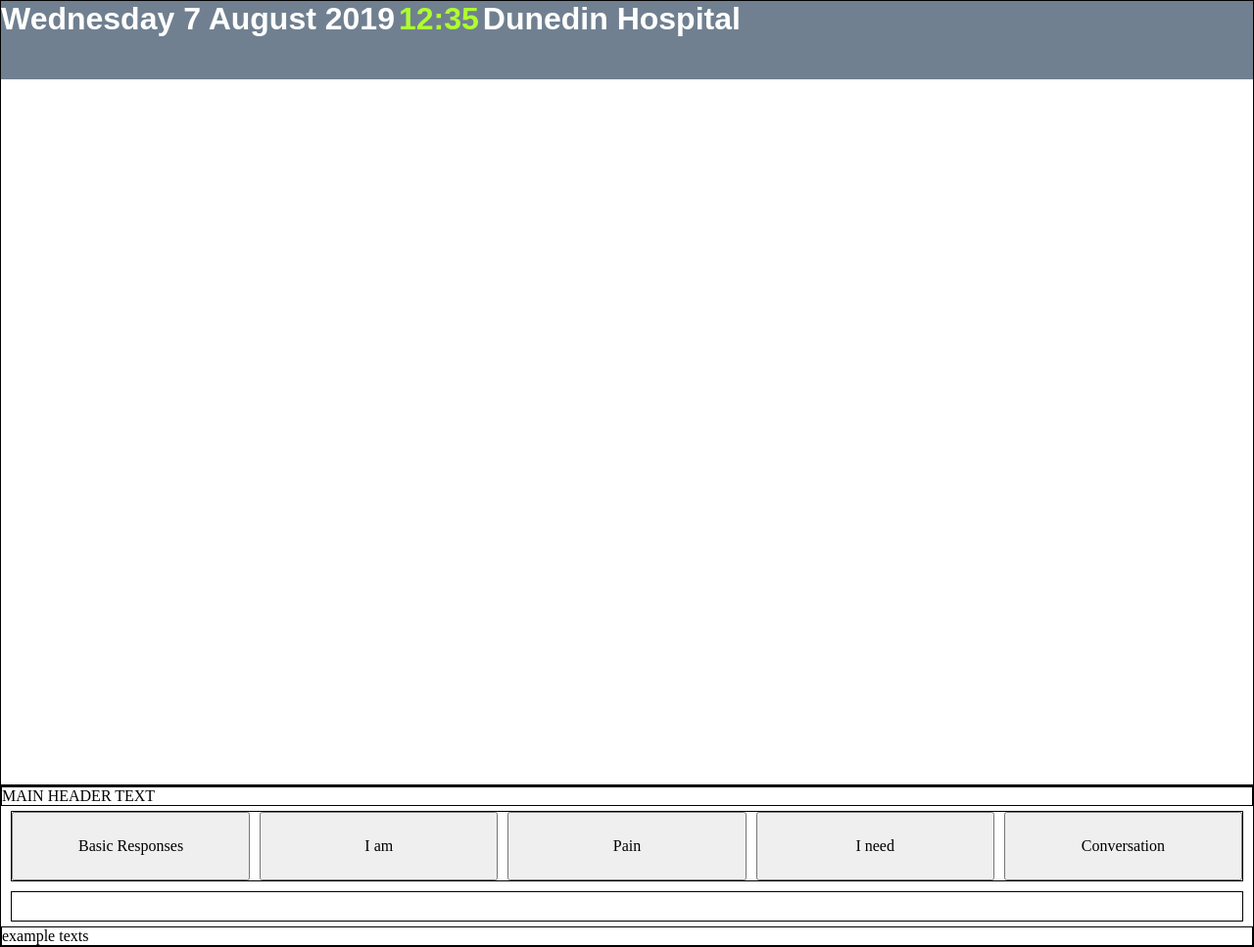
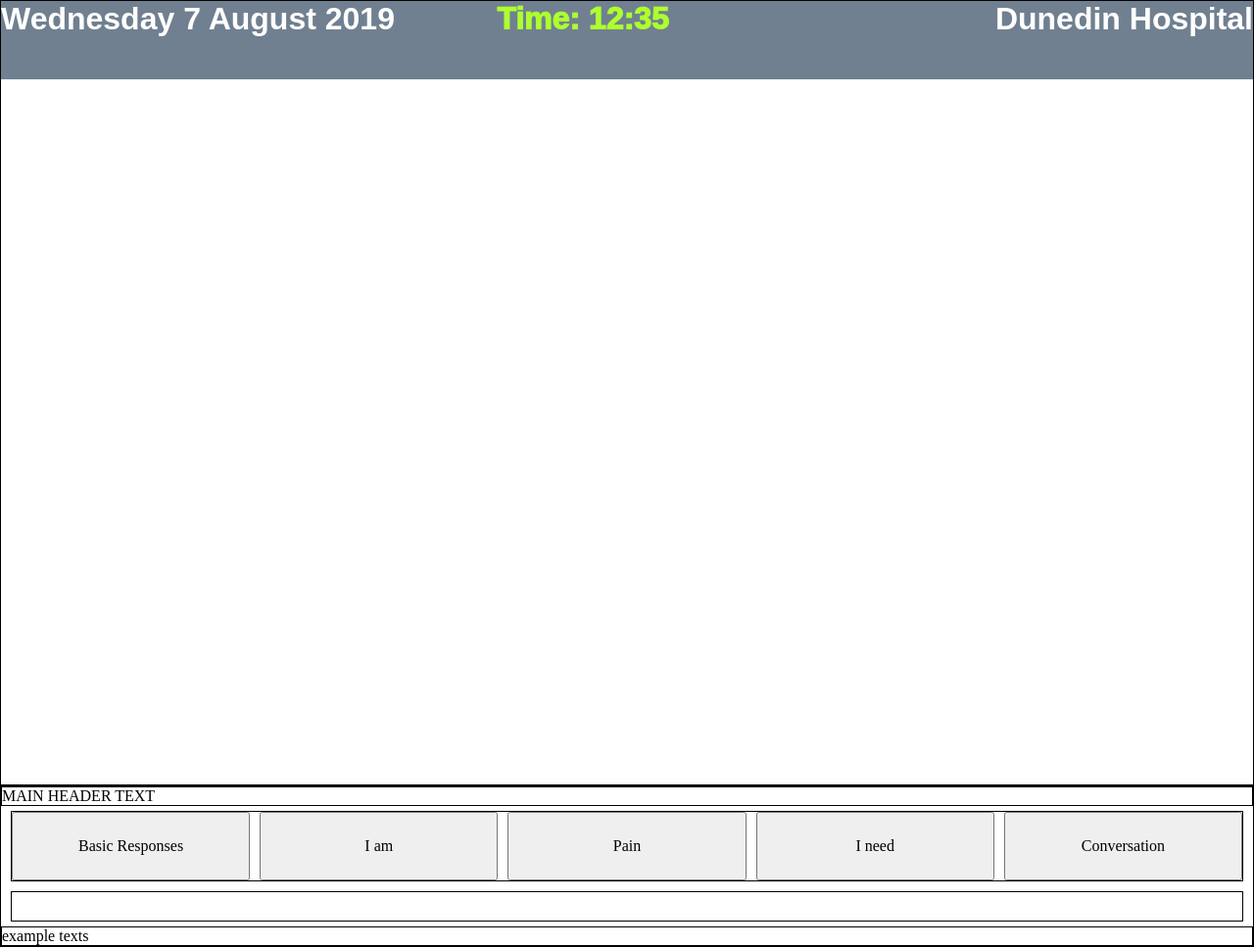
Before and after one commit to kerianVaraine/StudioProject2, a plain HTML site: page index.html in a window 1280 px wide. Shown: the whole page at 98% size. Drawn offline with Linux system fonts and the light colour scheme; files whose address does not match are found by name.

Commit message:
done something to grid

```diff
--- a/header.js
+++ b/js/header.js
@@ -11,7 +11,7 @@ function clock() {
     var time = hours + ":" + mins;
 
     document.getElementById("date").innerHTML = ldate;
-    document.getElementById("time").innerHTML = time;
+    document.getElementById("time").innerHTML = "Time: " + time;
 }
 
 
--- a/style/style.css
+++ b/style/style.css
@@ -12,23 +12,23 @@ header {
 #date {
     font-size: 2rem;
     font-family: Arial, Helvetica, sans-serif;
-    font-weight: 900;
-    width: auto;
+    font-weight: 600;
+    width: 33%;
+    padding-right: 100px;
     }
 
 #time {
     color: greenyellow;
     font-size: 2em;
     font-family: Arial, Helvetica, sans-serif;
-    font-weight: 900;
-    width: auto;
-
+    font-weight: 1000;
+    width: 33%;
 }
 
 #here {
     font-size: 2em;
     font-family: Arial, Helvetica, sans-serif;
-    font-weight: 900;
-
+    font-weight: 600;
+    float: right;
 
 }
```
Also changed, not shown: index.html (+0 -1 lines).
